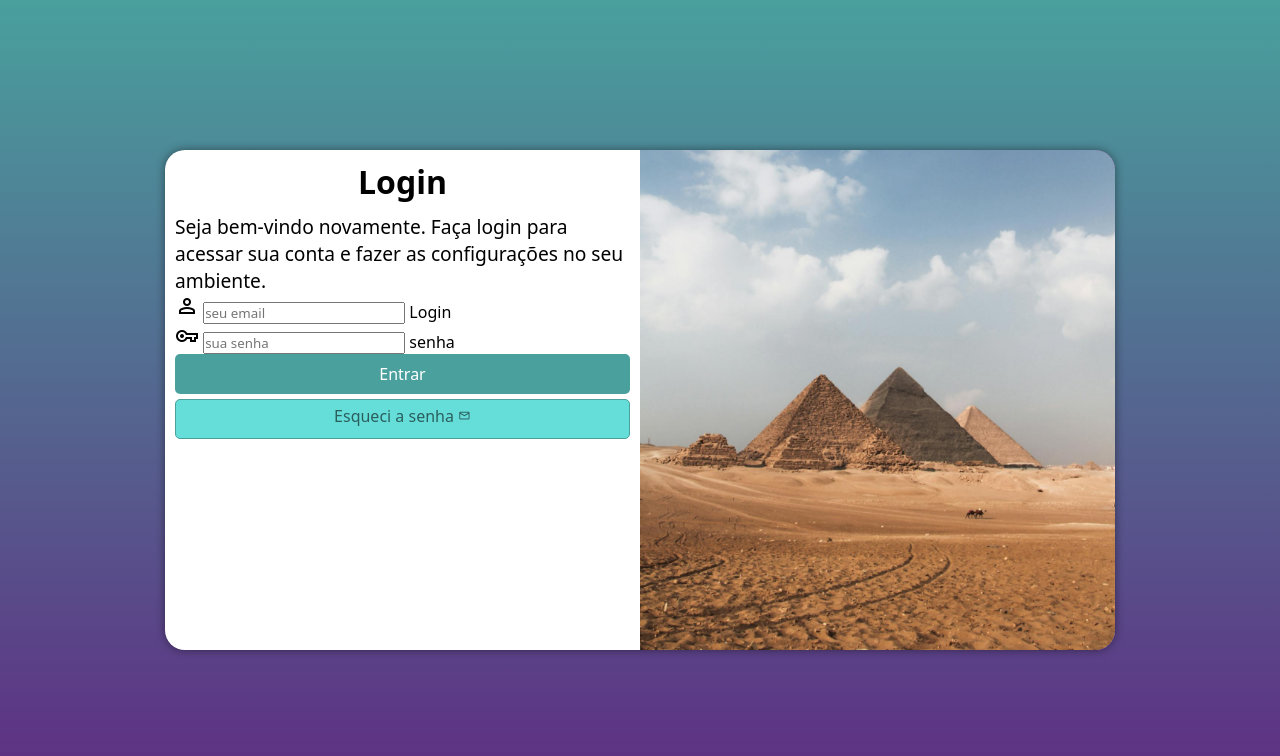
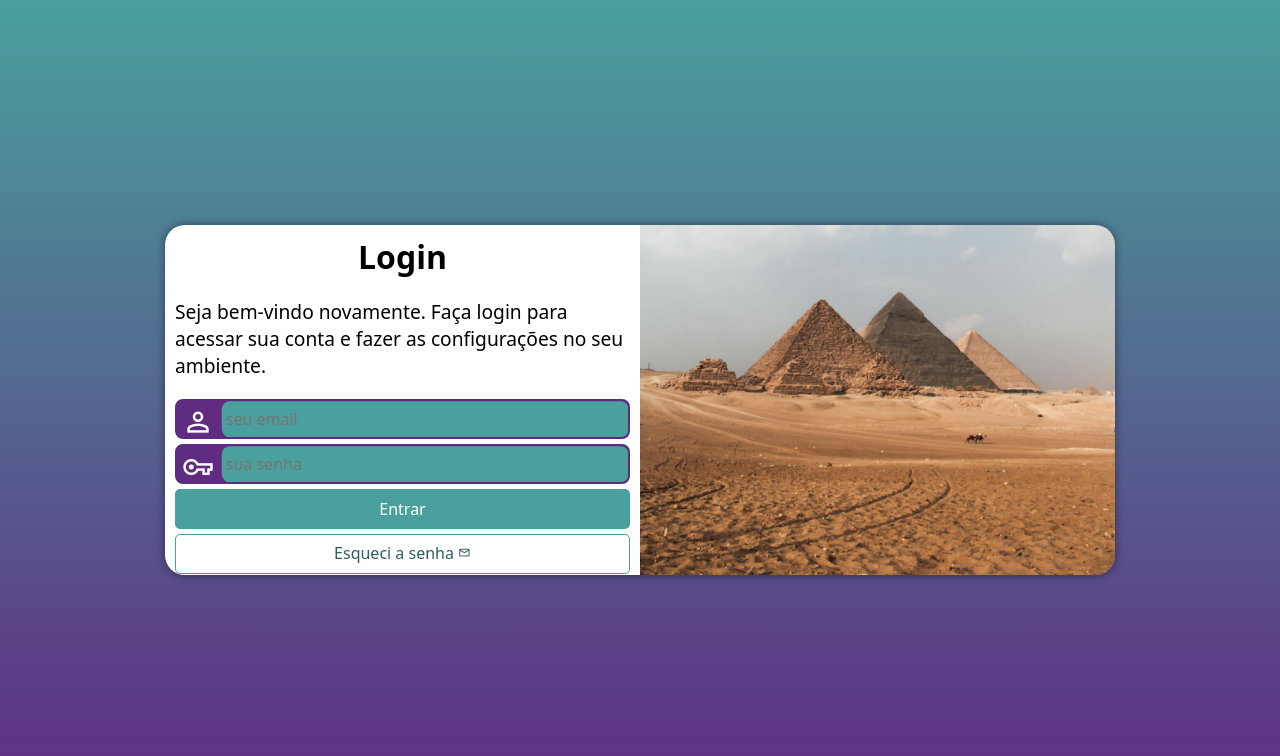
Before and after one commit to RogerAntonio01/projeto-login, a plain HTML site: page index.html in a window 1280 px wide. Drawn offline with nearby package versions, Linux system fonts and the light colour scheme.

Commit message:
login Completo

```diff
--- a/estilos/media-query.css
+++ b/estilos/media-query.css
@@ -1,10 +1,8 @@
-@charset "UTF-8"
+@charset "UTF-8";
 
-* {
-    font-family: system-ui, -apple-system, BlinkMacSystemFont, 'Segoe UI', Roboto, Oxygen, Ubuntu, Cantarell, 'Open Sans', 'Helvetica Neue', sans-serif;
+*{
     padding: 0px;
     margin: 0px;
-    box-sizing: border-box;
 }
 
 @media screen and (min-width: 768px) and (max-width: 992px) {
@@ -15,6 +13,7 @@
 
     section#login {
         width: 80vw;
+        height: 280px;
     }
 
     section#login > div#imagem {
@@ -29,6 +28,26 @@
         width: 70%;
     }
 
+    div.campo > span {
+        color: white;
+
+        font-size: 2em;
+        width: 40px;
+        padding: 5px;
+    }
+
+    div.campo > input {
+        background-color: #49a09d;
+        font-size: 1em;
+        width: calc(100% - 44px);
+        height: 100%;
+        border: 0px;
+        border-radius: 8px;
+        padding: 4px;
+
+        transform: translate(10%, -116%);
+    }
+
 }
 
 
@@ -40,6 +59,7 @@
 
     section#login {
         width: 950px;
+        height: 350px;
     }
 
     section#login > div#imagem {
@@ -59,40 +79,19 @@
 
     div#formulario > p {
         font-size: 1.2em;
+        margin: 20px 0px;
     }
+
+    div.campo > input {
+        background-color: #49a09d;
+        font-size: 1em;
+        width: calc(100% - 44px);
+        height: 100%;
+        border: 0px;
+        border-radius: 8px;
+        padding: 4px;
+
+        transform: translate(11%, -116%);
+    }
+
 }
-
-form > input[type=submit] {
-    display: block;
-    font-size: 1em;
-    width: 100%;
-    height: 40px;
-    background-color: #49a09d;
-    color: white;
-    border: none;
-    border-radius: 5px;
-    cursor: pointer;
-}
-
-form > input[type=submit]:hover {
-    background-color: #2b5f5d;
-}
-
-form > a.botao {
-    display: block;
-    text-align: center;
-    font-size: 1em;
-    width: 100%;
-    height:40px;
-    padding-top: 5px;
-    margin-top: 5px;
-    background-color: #65ddd9;
-    color: #2b5f5d;
-    border: 1px solid #49a09d;
-    border-radius: 5px;
-    text-decoration: none;
-}
-
-form > a.botao > span {
-    font-size: 0.8em;
-}
--- a/estilos/style.css
+++ b/estilos/style.css
@@ -29,15 +29,16 @@ section#login {
     position: absolute;
     top: 50%;
     left: 50%;
-    transform: translate(-50%, -50%);
+
     overflow: hidden; /* esconde o que estiver fora da section */
 
     background-color: white;
     width: 250px;
-    height: 500px;
+    height: 505px;
     border-radius: 20px;
     box-shadow: 0px 0px 10px rgba(0, 0, 0, 0.452);
 
+    transform: translate(-50%, -50%);
     transition: width 0.3s, height 0.3s;
     transition-timing-function: ease;
 }
@@ -64,3 +65,82 @@ div#formulario > h1 {
 div#formulario > p {
     font-size: 0.8em;
 }
+
+form > div.campo {
+    background-color: #5f2c82;
+    border: 2px solid #5f2c82;
+    display: block;
+    width: 100%;
+    height: 40px;
+    border-radius: 8px;
+    margin: 5px 0px;
+    overflow: hidden;
+}
+
+div.campo > label {
+    display: none;
+}
+
+div.campo > span {
+    color: white;
+
+    font-size: 2em;
+    width: 40px;
+    padding: 5px;
+}
+
+div.campo > input {
+    background-color: #49a09d;
+    font-size: 1em;
+    width: calc(100% - 41px);
+    height: 100%;
+
+    border: 0px;
+    border-radius: 8px;
+    padding: 4px;
+
+    transform: translate(22%, -116%);
+}
+
+div.campo > input:focus-within {
+    background-color: white;
+}
+
+form > input[type=submit] {
+    display: block;
+    font-size: 1em;
+    width: 100%;
+    height: 40px;
+    background-color: #49a09d;
+    color: white;
+    border: none;
+    border-radius: 5px;
+    cursor: pointer;
+}
+
+form > input[type=submit]:hover {
+    background-color: #2b5f5d;
+}
+
+form > a.botao {
+    display: block;
+    text-align: center;
+    font-size: 1em;
+    width: 100%;
+    height:40px;
+    padding-top: 7px;
+    margin-top: 5px;
+    background-color: white;
+    color: #2b5f5d;
+    border: 1px solid #49a09d;
+    border-radius: 5px;
+    text-decoration: none;
+}
+
+form > a.botao:hover {
+    background-color: #5dcac7;
+}
+
+form > a.botao > span {
+    font-size: 0.8em;
+}
```
